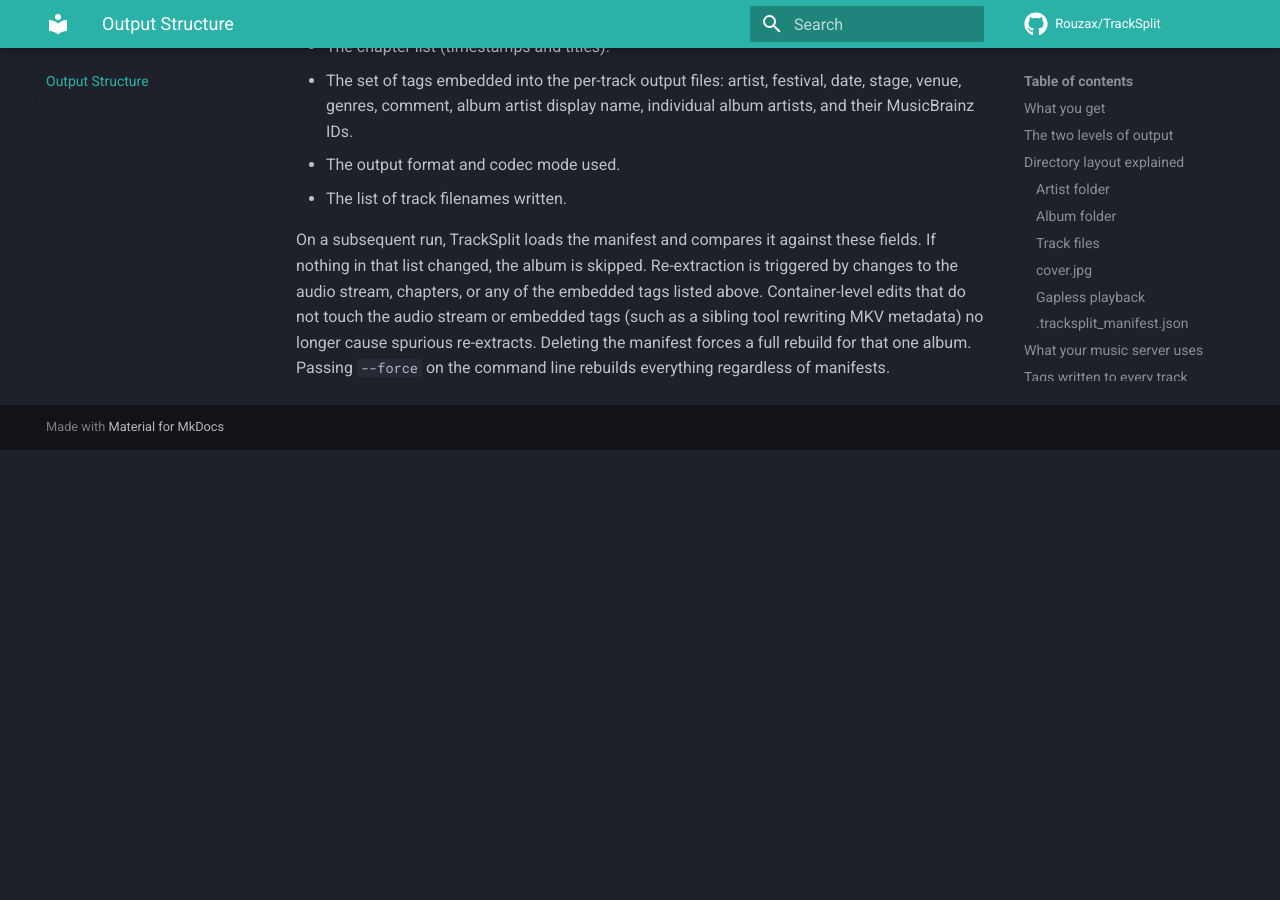
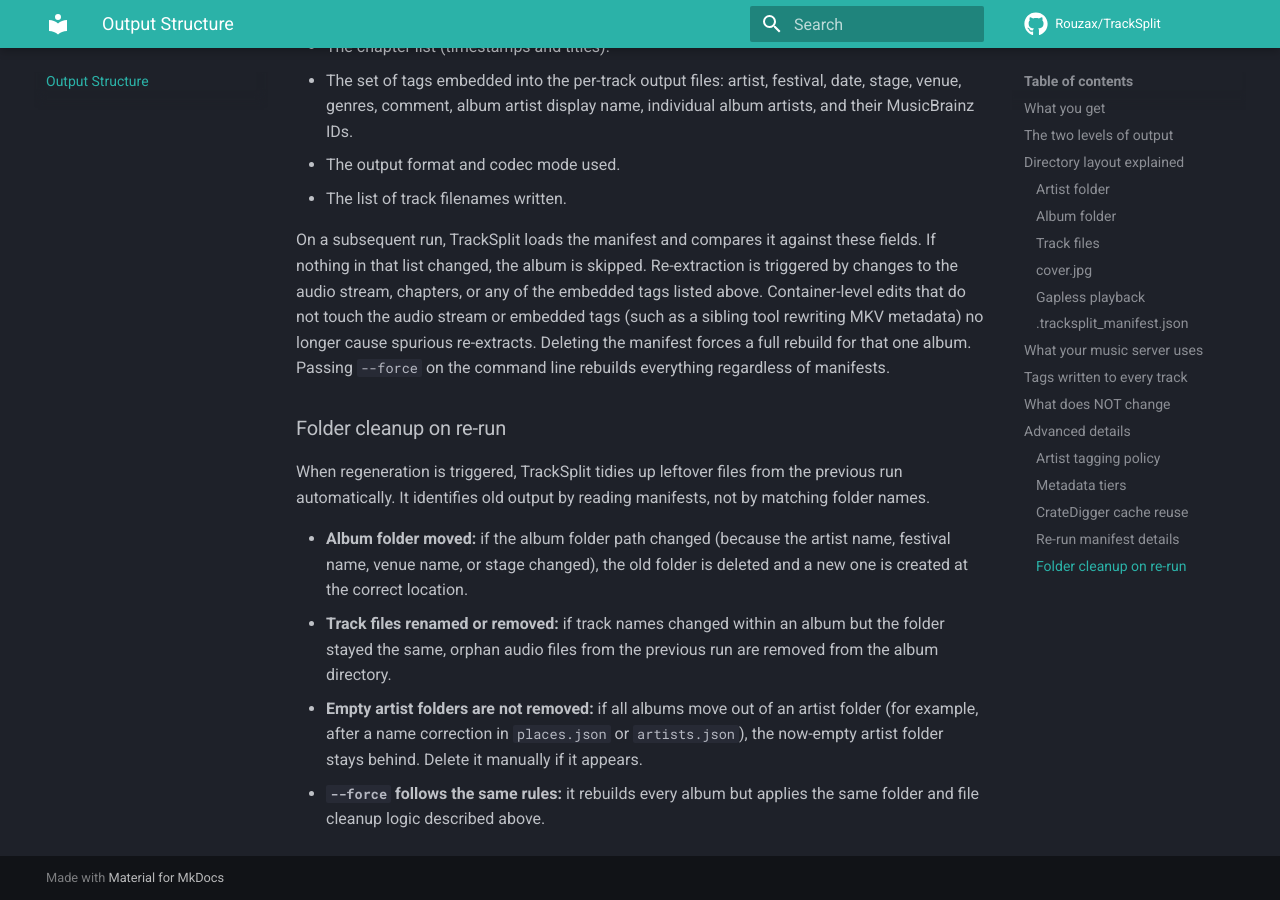
Before and after one commit to Rouzax/TrackSplit, an MkDocs documentation site: the page built from docs/output.md, in a window 1280 px wide and 900 px high, scrolled down 9322 px. Built offline with MkDocs 1.6.1 and Material for MkDocs 9.7.7, drawn with Linux system fonts in a browser that asks for light colours; comment, search, counter and statistics services are not loaded; before the commit the page ends 9772 px from its top, so only the background shows below that.

Commit message:
docs(output): document folder cleanup behavior on re-run

```diff
--- a/docs/output.md
+++ b/docs/output.md
@@ -235,3 +235,12 @@
 - The list of track filenames written.
 
 On a subsequent run, TrackSplit loads the manifest and compares it against these fields. If nothing in that list changed, the album is skipped. Re-extraction is triggered by changes to the audio stream, chapters, or any of the embedded tags listed above. Container-level edits that do not touch the audio stream or embedded tags (such as a sibling tool rewriting MKV metadata) no longer cause spurious re-extracts. Deleting the manifest forces a full rebuild for that one album. Passing `--force` on the command line rebuilds everything regardless of manifests.
+
+### Folder cleanup on re-run
+
+When regeneration is triggered, TrackSplit tidies up leftover files from the previous run automatically. It identifies old output by reading manifests, not by matching folder names.
+
+- **Album folder moved:** if the album folder path changed (because the artist name, festival name, venue name, or stage changed), the old folder is deleted and a new one is created at the correct location.
+- **Track files renamed or removed:** if track names changed within an album but the folder stayed the same, orphan audio files from the previous run are removed from the album directory.
+- **Empty artist folders are not removed:** if all albums move out of an artist folder (for example, after a name correction in `places.json` or `artists.json`), the now-empty artist folder stays behind. Delete it manually if it appears.
+- **`--force` follows the same rules:** it rebuilds every album but applies the same folder and file cleanup logic described above.
```
